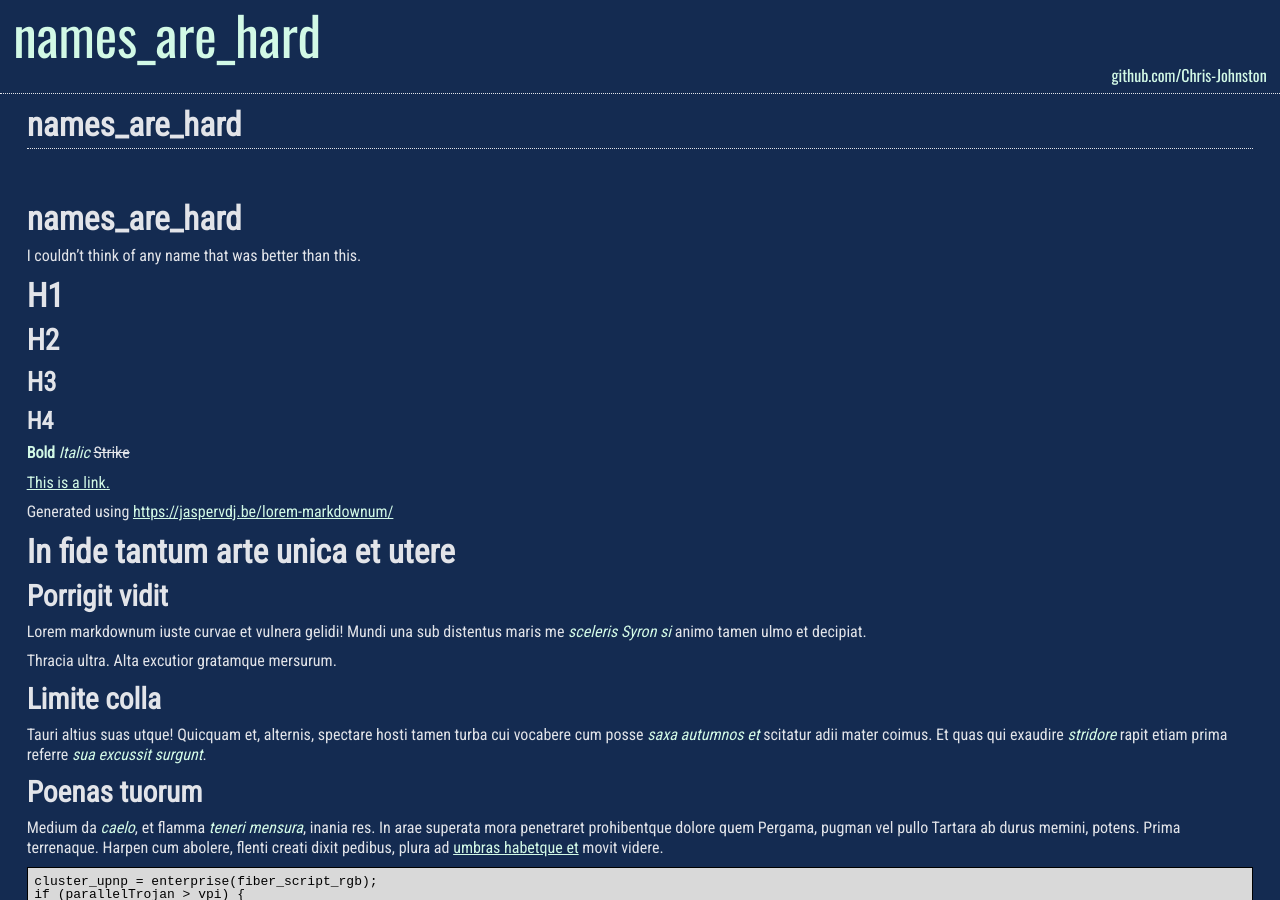
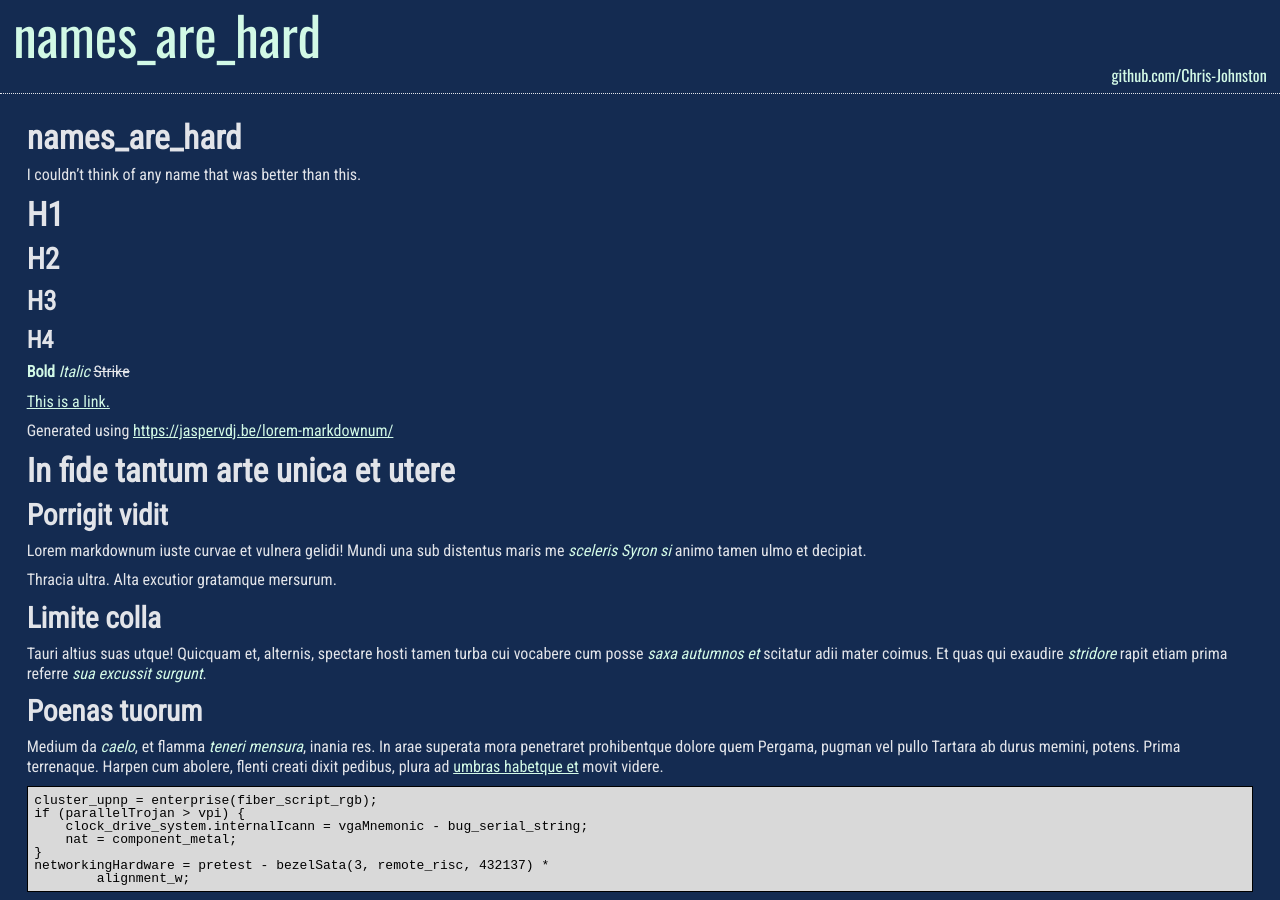
Before and after one commit to Chris-Johnston/names_are_hard, a Jekyll site: the page built from index.md, in a window 1280 px wide and 900 px high. Built offline with Jekyll 4.4.1, drawn with Linux system fonts in a browser that asks for light colours; our own code applies the rules of GitHub Pages for plain Markdown files.

Commit message:
remove the page title from the homepage

```diff
--- a/_layouts/home.html
+++ b/_layouts/home.html
@@ -5,9 +5,6 @@
 <body>
 <div class="home">
 
-{% if page.title %}
-<h1 class="page-title"> {{ page.title }}</h1>
-{% endif %}
 <div class="content-wrapper">
   {{ content }}
 </div>
```
